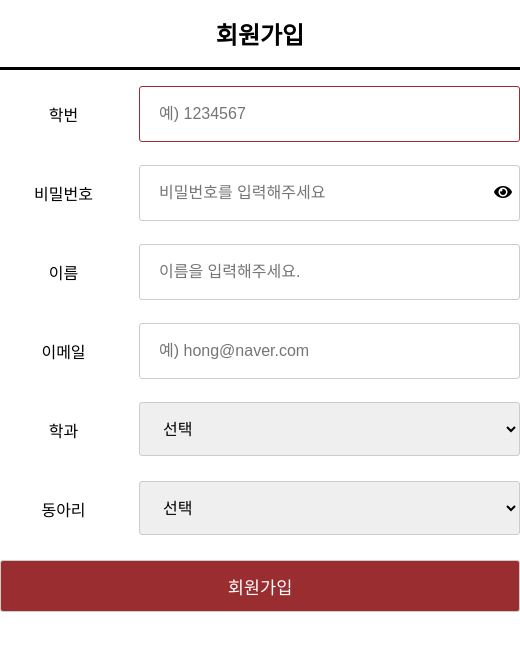
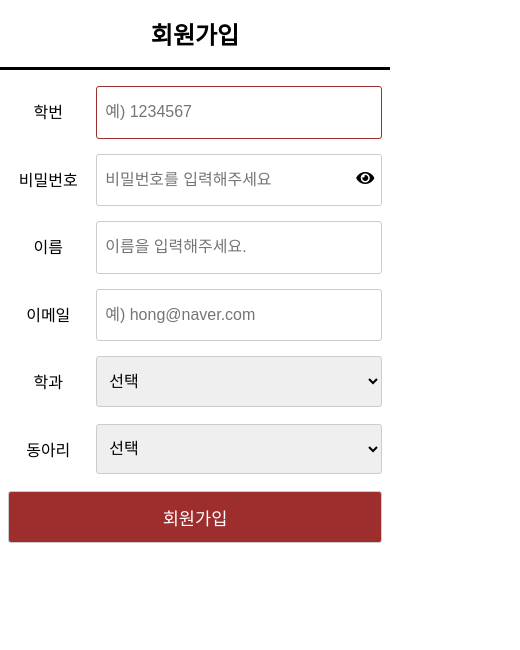
Before and after one commit to MGY-PROJECT/ClubManagementFront, a React (Create React App) app: page /join in a window 390 px wide. Shown: the top 650 px of the page, 520 px wide, since content can reach past the window. Built offline with nearby package versions, Linux system fonts and the light colour scheme.

Commit message:
Join Page 반응형

```diff
--- a/src/Components/Login/Join/Join.scss
+++ b/src/Components/Login/Join/Join.scss
@@ -1,3 +1,75 @@
+.joinPage {
+  width: 100%;
+  height: 100vh;
+  .insertJoin {
+    height: 100%;
+    margin: 16px auto;
+    .joinText {
+      text-align: center;
+      &::after {
+        content: "";
+        display: block;
+        background-color: hsl(0, 0%, 0%);
+        height: 3px;
+        margin: 16px 0;
+      }
+    }
+
+    .joinForm {
+      display: grid;
+      gap: 2%;
+      grid-template-columns: 1fr 3fr;
+      grid-template-rows: repeat(7, 6%);
+      position: relative;
+      height: 100%;
+      margin: 0 2%;
+
+      .text {
+        display: flex;
+        justify-content: center;
+        align-items: center;
+        font-size: 1em;
+      }
+
+      .input {
+        border: 1px solid hsl(0, 0%, 80%);
+        border-radius: 3px;
+        height: 100%;
+        padding: 0px 8px;
+        font-size: 1rem;
+        outline: none;
+        &:focus {
+          border: 1px solid hsl(360, 55%, 40%);
+        }
+      }
+
+      .fa-eye {
+        position: absolute;
+        top: 10%;
+        right: 8px;
+        z-index: 30;
+        cursor: pointer;
+      }
+
+      .submitBtn {
+        grid-column-start: 1;
+        grid-column-end: 3;
+        border: 1px solid hsl(0, 0%, 80%);
+        border-radius: 3px;
+        background-color: hsl(360, 55%, 40%);
+        color: hsl(0, 0%, 100%);
+        font-size: 1.1rem;
+        cursor: pointer;
+        height: 52px;
+        &:hover {
+          opacity: 0.9;
+        }
+      }
+    }
+  }
+}
+
+@media screen and (min-width: 768px) {
   .joinPage {
     .insertJoin {
       width: 520px;
@@ -24,6 +96,7 @@
           display: flex;
           justify-content: center;
           align-items: center;
+          font-size: 1em;
         }
 
         .input {
@@ -32,10 +105,10 @@
           height: 54px;
           padding: 0px 19px;
           line-height: 20px;
-        font-size: 16px;
+          font-size: 1em;
           outline: none;
           &:focus {
-          border: 1px solid hsl(359, 55%, 39%);
+            border: 1px solid hsl(360, 55%, 40%);
           }
         }
 
@@ -52,7 +125,7 @@
           grid-column-end: 3;
           border: 1px solid hsl(0, 0%, 80%);
           border-radius: 3px;
-        background-color: hsl(359, 55%, 39%);
+          background-color: hsl(360, 55%, 40%);
           color: hsl(0, 0%, 100%);
           font-size: 1.1rem;
           cursor: pointer;
@@ -64,3 +137,4 @@
       }
     }
   }
+}
--- a/src/Components/Login/Login.scss
+++ b/src/Components/Login/Login.scss
@@ -91,7 +91,7 @@
       justify-content: center;
       align-items: center;
       .login_form {
-        width: 60%;
+        width: 28vw;
         height: 30%;
         text-align: center;
         .id,
@@ -102,7 +102,7 @@
           border: 1px solid hsl(0, 0%, 80%);
           border-radius: 3px;
           padding: 0 20px;
-          font-size: 1rem;
+          font-size: 0.8em;
           margin: 8px 0;
           outline: none;
           &:focus {
```
Also changed, not shown: 1 other file (tests, documents, lock files or other folders). Lines whose indentation alone changed are shown as unchanged.
